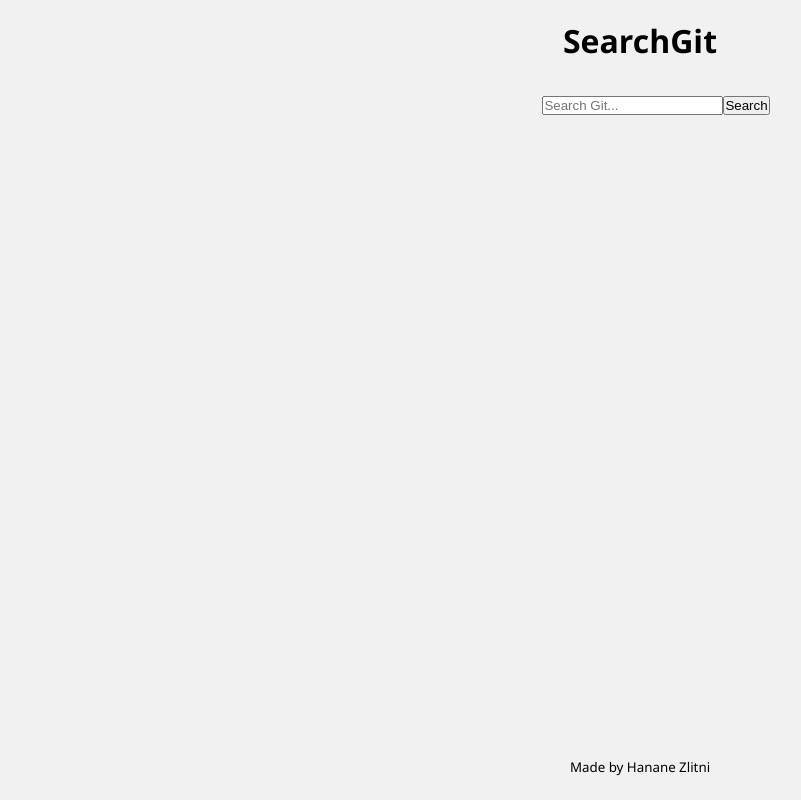
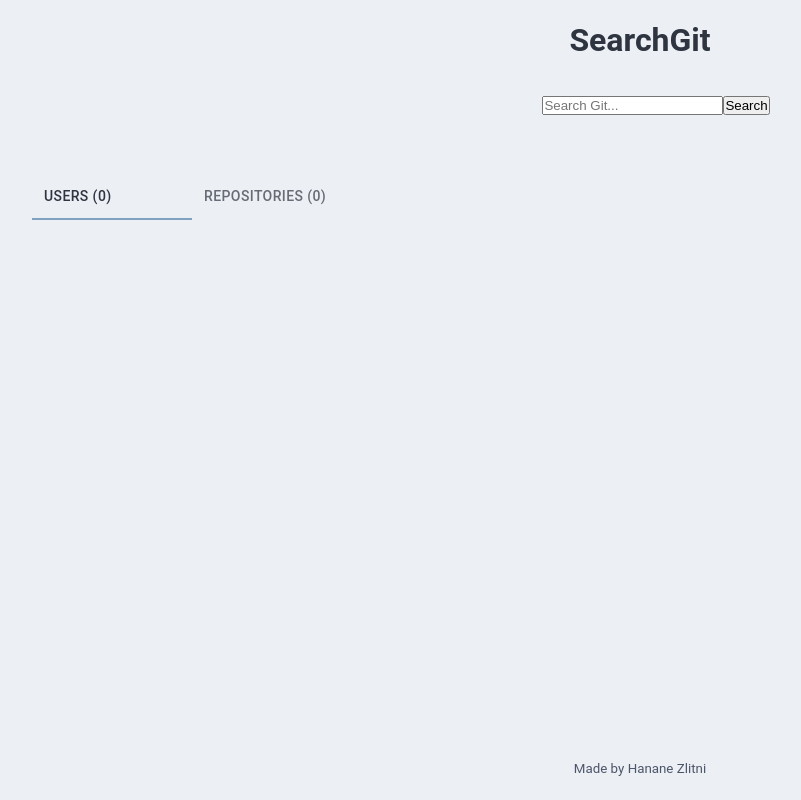
Before and after one commit to hananezlitni/octo-explorer, a React (Vite) app: page / in a window 1280 px wide. Shown: the whole page, without its empty margins (0-801 px from the left). Built offline with nearby package versions, Linux system fonts and the light colour scheme.

Commit message:
Style tabs

```diff
--- a/src/App.jsx
+++ b/src/App.jsx
@@ -93,28 +93,30 @@ const App = () => {
         <br />
         <br />
         <br />
-        {resultsFetched ? (
+        {true ? (
           <>
-            <AppBar position="static">
             <Tabs
               value={value}
               onChange={handleChange}
               aria-label="Tabs to categorize search results"
+              className={styles.tabs}
+              TabIndicatorProps={{ style: { background: "#81A1C1" } }}
             >
               <Tab
                 label={`Users ${
-                    usersList ? `(${usersList.total_count})` : ""
+                  usersList ? `(${usersList.total_count})` : "(0)"
                 }`}
+                className={styles.tab}
                 {...a11yProps(0)}
               />
               <Tab
                 label={`Repositories ${
-                    reposList ? `(${reposList.total_count})` : ""
+                  reposList ? `(${reposList.total_count})` : "(0)"
                 }`}
+                className={styles.tab}
                 {...a11yProps(1)}
               />
             </Tabs>
-            </AppBar>
             <TabPanel value={value} index={0}>
               {usersList?.items.map((user) => (
                 <p key={user.id}>
--- a/src/App.module.css
+++ b/src/App.module.css
@@ -2,3 +2,7 @@
     display: flex;
     justify-content: center;
 }
+
+button[role="tab"] span {
+    align-items: flex-start;
+}
--- a/src/index.css
+++ b/src/index.css
@@ -1,7 +1,15 @@
+:root {
+  /* Nord color palette: https://www.nordtheme.com/ */
+  --background-color: #ECEFF4;
+  --font-color: #2E3440;
+  --gray-color: #4C566A;
+  --accent-color: #81A1C1;
+}
 html {
   box-sizing: border-box; /* https://css-tricks.com/inheriting-box-sizing-probably-slightly-better-best-practice/ */
-  font-family: "Segoe UI", Tahoma, Geneva, Verdana, sans-serif;
-  background-color: #f1f1f1;
+  background-color: var(--background-color);
+  font-family: "Roboto", "Helvetica", "Arial", sans-serif;
+  color: var(--font-color);
 }
 * {
   margin: 0;
@@ -34,6 +42,7 @@ footer {
   display: flex;
   align-items: flex-end;
   padding-bottom: 1em;
+  color: var(--gray-color);
 }
 img {
   width: 30px;
```
Lines whose indentation alone changed are shown as unchanged.
